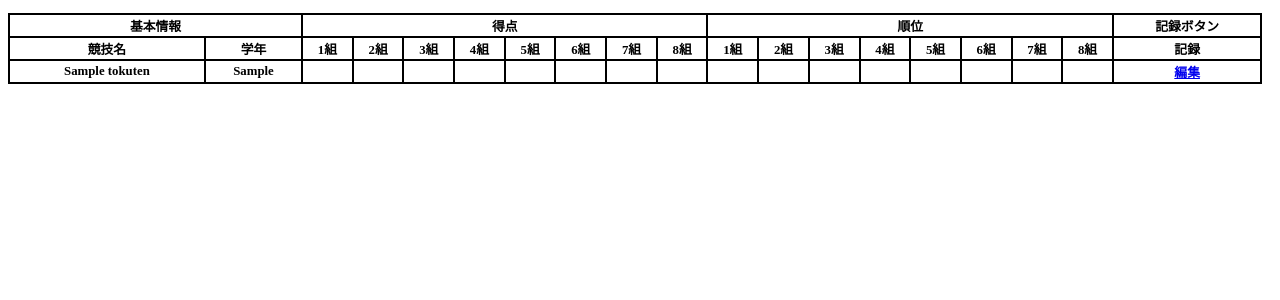
After one commit to Tomoro0726/SportsFestival2022, a Node server app: page /result in a window 1280 px wide. The commit adds this page. Shown: the top 300 px of the page. Run offline with Node 20, Linux system fonts and the light colour scheme; tables that the repository leaves empty or names only in its code hold one stand-in row (values such as "Sample post"); lists and menus that the app fills with data are empty; some web fonts are replaced.

Commit message:
いったん保存。

```diff
--- a/app.js
+++ b/app.js
@@ -79,5 +79,47 @@ app.post("/registercreate", (req, res) => {
     }
   );
 });
+app.get("/result", (req, res) => {
+  connection.query(
+    'SELECT*FROM tokuten',
+    (errow, result) => {
+      console.log(result);
+      res.render("result.ejs", {
+        items: result
+      });
+    }
+  );
+});
+app.get("/resultedit/:id", (req, res) => {
+  connection.query(
+    'SELECT*FROM tokuten WHERE id=?',
+    [req.params.id],
+    (errow, results) => {
+
+      console.log(results);
+      console.log(req.params.id);
+      console.log(errow);
+      res.render('resultedit.ejs', {
+        items: results[0]
+      });
+    }
+  );
+});
+app.post("/resultedit/:id", (req, res) => {
+  connection.query(
+    'SELECT*FROM tokuten WHERE id=?',
+    [req.params.id],
+    (errow, results) => {
+
+      console.log(results);
+      console.log(req.params.id);
+      console.log(errow);
+      res.render('resultedit.ejs', {
+        items: results[0]
+      });
+    }
+  );
+});
+
 
 app.listen(3000);
--- /dev/null
+++ b/public/css/result.css
@@ -0,0 +1,63 @@
+@charset "UTF-8";
+@font-face {
+  font-family: 'Noto';
+  src: url("NotoSansJP-Regular.otf") format("opentype");
+}
+
+body {
+  font-family: Noto;
+}
+
+body table {
+  border-collapse: collapse;
+  margin-top: 1vw;
+  width: 98vw;
+  margin-bottom: 5vh;
+}
+
+body table tr th {
+  border: 2px solid #000000;
+  font-size: 1vw;
+  padding: 1px;
+  width: auto;
+}
+
+body table tr th .input {
+  border: none;
+  outline: none;
+  outline: none;
+  font-size: 1vw;
+  border-bottom: #000000 solid 2px;
+  font-family: Noto;
+  text-align: center;
+}
+
+body table tr th .number {
+  width: 5vw;
+}
+
+body table tr th .select {
+  width: 5vw;
+}
+
+body .submit {
+  position: absolute;
+  right: 2vw;
+  color: #0000FF;
+  font-size: 1.3vw;
+  font-family: Noto;
+  border: none;
+  /* 枠線を消す */
+  outline: none;
+  /* クリックしたときに表示される枠線を消す */
+  background: transparent;
+  /* 背景の灰色を消す */
+  text-decoration: underline;
+}
+
+body .add {
+  position: absolute;
+  right: 2vw;
+  color: #0000FF;
+  font-size: 1.3vw;
+}
--- /dev/null
+++ b/public/css/result.scss
@@ -0,0 +1,69 @@
+@font-face {
+  font-family: 'Noto';
+  src: url('NotoSansJP-Regular.otf') format('opentype');
+}
+
+body {
+  font-family: Noto;
+
+  table {
+    border-collapse: collapse;
+    margin-top: 1vw;
+    width: 98vw;
+
+
+    tr {
+      th {
+        border: 2px solid #000000;
+        font-size: 1vw;
+        padding: 1px;
+        width: auto;
+
+        .input {
+          border: none;
+          outline: none;
+          outline: none;
+          font-size: 1vw;
+          border-bottom: #000000 solid 2px;
+          font-family: Noto;
+          text-align: center;
+        }
+
+        .number {
+          width: 5vw;
+        }
+
+        .select {
+          width: 5vw;
+        }
+
+
+
+      }
+    }
+
+    margin-bottom: 5vh;
+  }
+
+  .submit {
+    position: absolute;
+    right: 2vw;
+    color: #0000FF;
+    font-size: 1.3vw;
+    font-family: Noto;
+    border: none;
+    /* 枠線を消す */
+    outline: none;
+    /* クリックしたときに表示される枠線を消す */
+    background: transparent;
+    /* 背景の灰色を消す */
+    text-decoration: underline;
+  }
+
+  .add {
+    position: absolute;
+    right: 2vw;
+    color: #0000FF;
+    font-size: 1.3vw;
+  }
+}
--- a/views/index.ejs
+++ b/views/index.ejs
@@ -12,7 +12,7 @@
   <div>
     <h2>メニュー</h2>
     <h3><a href="/register">得点を登録する</a></h3>
-    <h3><a href="">得点、タイムを記入する</a></h3>
+    <h3><a href="/result">得点、タイムを記入する</a></h3>
     <h3><a href="">マニュアルを見る</a></h3>
     <h3><a href="">IPアドレスを表示</a></h3>
 
--- /dev/null
+++ b/views/result.ejs
@@ -0,0 +1,77 @@
+<!DOCTYPE html>
+<html lang="ja">
+<head>
+  <meta charset="UTF-8">
+  <meta http-equiv="X-UA-Compatible" content="IE=edge">
+  <meta name="viewport" content="width=device-width, initial-scale=1.0">
+  <title>得点登録</title>
+  <link rel="stylesheet" href="/css/result.css">
+</head>
+<body>
+  <table>
+    <tr>
+      <th colspan="2">
+        基本情報
+      </th>
+      <th colspan="8">
+        得点
+      </th>
+      <th colspan="8">
+        順位
+      </th>
+      <th colspan="1">
+        記録ボタン
+      </th>
+    </tr>
+    <tr>
+      <th>競技名</th>
+      <th>学年</th>
+      <th>1組</th>
+      <th>2組</th>
+      <th>3組</th>
+      <th>4組</th>
+      <th>5組</th>
+      <th>6組</th>
+      <th>7組</th>
+      <th>8組</th>
+      <th>1組</th>
+      <th>2組</th>
+      <th>3組</th>
+      <th>4組</th>
+      <th>5組</th>
+      <th>6組</th>
+      <th>7組</th>
+      <th>8組</th>
+      <th>記録</th>
+    </tr>
+    <% items.forEach((item)=> {%>
+    <tr>
+      <th><%= item.name %></th>
+      <th><%= item.grade %></th>
+      <th></th>
+      <th></th>
+      <th></th>
+      <th></th>
+      <th></th>
+      <th></th>
+      <th></th>
+      <th></th>
+      <th></th>
+      <th></th>
+      <th></th>
+      <th></th>
+      <th></th>
+      <th></th>
+      <th></th>
+      <th></th>
+      <th><a href="/resultedit/<%= item.id %>">編集</a></th>
+
+
+
+
+
+    </tr>
+    <%  });%>
+  </table>
+</body>
+</html>
```
Also changed, not shown: public/css/resultedit.css (added, +71 -0 lines), public/css/resultedit.scss (added, +77 -0 lines), views/resultedit.ejs (added, +147 -0 lines).
